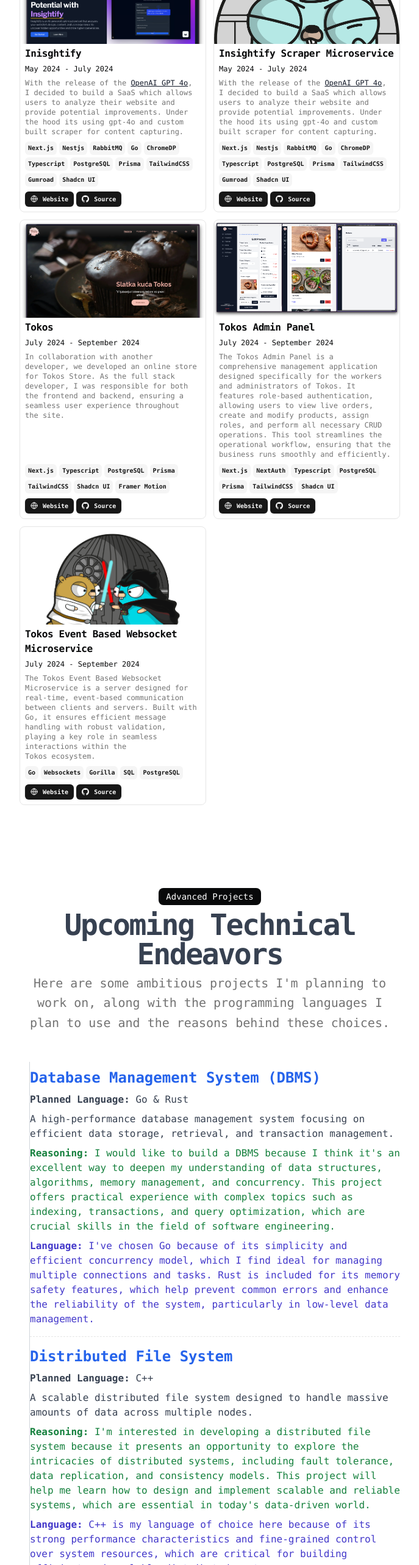
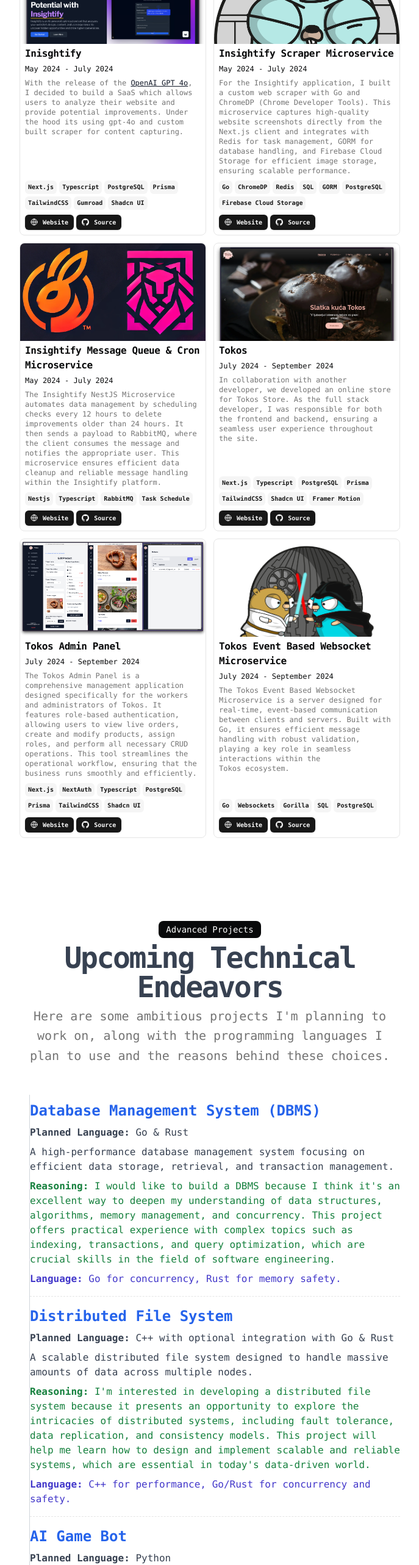
Before and after one commit to b0kic4/bok1c4-portfolio, a Next.js app: page / in a window 1280 px wide. Shown: the part 2480-5046 px from the top of the page at 61% size, without its empty margins (296-983 px from the left). Built offline with nearby package versions, Linux system fonts and the light colour scheme.

Commit message:
update: projects, tehcnical endeavors, images

```diff
--- a/src/data/resume.tsx
+++ b/src/data/resume.tsx
@@ -196,10 +196,6 @@
         "With the release of the [OpenAI GPT 4o](https://openai.com/index/hello-gpt-4o/), I decided to build a SaaS which allows users to analyze their website and provide potential improvements. Under the hood its using gpt-4o and custom built scraper for content capturing.",
       technologies: [
         "Next.js",
-        "Nestjs",
-        "RabbitMQ",
-        "Go",
-        "ChromeDP",
         "Typescript",
         "PostgreSQL",
         "Prisma",
@@ -240,19 +236,15 @@
       dates: "May 2024 - July 2024",
       active: true,
       description:
-        "With the release of the [OpenAI GPT 4o](https://openai.com/index/hello-gpt-4o/), I decided to build a SaaS which allows users to analyze their website and provide potential improvements. Under the hood its using gpt-4o and custom built scraper for content capturing.",
+        "For the Insightify application, I built a custom web scraper with Go and ChromeDP (Chrome Developer Tools). This microservice captures high-quality website screenshots directly from the Next.js client and integrates with Redis for task management, GORM for database handling, and Firebase Cloud Storage for efficient image storage, ensuring scalable performance.",
       technologies: [
-        "Next.js",
-        "Nestjs",
-        "RabbitMQ",
         "Go",
         "ChromeDP",
-        "Typescript",
+        "Redis",
+        "SQL",
+        "GORM",
         "PostgreSQL",
-        "Prisma",
-        "TailwindCSS",
-        "Gumroad",
-        "Shadcn UI",
+        "Firebase Cloud Storage",
         // "Magic UI",
       ],
       links: [
@@ -278,6 +270,46 @@
         // },
       ],
       image: "/projects/insightify-scraper.png",
+      video: "",
+      // "https://pub-83c5db439b40468498f97946200806f7.r2.dev/chat-collect.mp4",
+    },
+    {
+      title: "Insightify Message Queue & Cron Microservice",
+      href: "https://github.com/b0kic4/insightify-nestjs-cron-jobs",
+      dates: "May 2024 - July 2024",
+      active: true,
+      description:
+        "The Insightify NestJS Microservice automates data management by scheduling checks every 12 hours to delete improvements older than 24 hours. It then sends a payload to RabbitMQ, where the client consumes the message and notifies the appropriate user. This microservice ensures efficient data cleanup and reliable message handling within the Insightify platform.",
+      technologies: [
+        "Nestjs",
+        "Typescript",
+        "RabbitMQ",
+        "Task Schedule",
+        // "Magic UI",
+      ],
+      links: [
+        {
+          type: "Website",
+          href: "https://github.com/b0kic4/insightify-nestjs-cron-jobs",
+          icon: <Icons.globe className="size-3" />,
+        },
+        {
+          type: "Source",
+          href: "https://github.com/b0kic4/insightify-nestjs-cron-jobs",
+          icon: <Icons.github className="size-3" />,
+        },
+        // {
+        //   type: "Source",
+        //   href: "https://github.com/b0kic4/insightify-nestjs-cron-jobs",
+        //   icon: <Icons.github className="size-3" />,
+        // },
+        // {
+        //   type: "Source",
+        //   href: "https://github.com/b0kic4/Insightify-chromedp-scraper",
+        //   icon: <Icons.github className="size-3" />,
+        // },
+      ],
+      image: "/projects/nestjs-rabbitmq2.png",
       video: "",
       // "https://pub-83c5db439b40468498f97946200806f7.r2.dev/chat-collect.mp4",
     },
@@ -502,18 +534,17 @@
         "A high-performance database management system focusing on efficient data storage, retrieval, and transaction management.",
       reason:
         "I would like to build a DBMS because I think it's an excellent way to deepen my understanding of data structures, algorithms, memory management, and concurrency. This project offers practical experience with complex topics such as indexing, transactions, and query optimization, which are crucial skills in the field of software engineering.",
-      languageReason:
-        "I've chosen Go because of its simplicity and efficient concurrency model, which I find ideal for managing multiple connections and tasks. Rust is included for its memory safety features, which help prevent common errors and enhance the reliability of the system, particularly in low-level data management.",
+      languageReason: "Go for concurrency, Rust for memory safety.",
     },
     {
       title: "Distributed File System",
-      language: "C++",
+      language: "C++ with optional integration with Go & Rust",
       description:
         "A scalable distributed file system designed to handle massive amounts of data across multiple nodes.",
       reason:
         "I'm interested in developing a distributed file system because it presents an opportunity to explore the intricacies of distributed systems, including fault tolerance, data replication, and consistency models. This project will help me learn how to design and implement scalable and reliable systems, which are essential in today's data-driven world.",
       languageReason:
-        "C++ is my language of choice here because of its strong performance characteristics and fine-grained control over system resources, which are critical for building efficient and scalable distributed systems.",
+        "C++ for performance, Go/Rust for concurrency and safety.",
     },
     {
       title: "AI Game Bot",
@@ -522,18 +553,16 @@
         "An AI-powered game bot capable of playing and strategizing in complex games.",
       reason:
         "Creating an AI game bot is appealing to me because it combines my interest in artificial intelligence with a fun and interactive challenge. This project allows me to delve into AI concepts such as reinforcement learning, decision-making algorithms, and model training, all while applying these theories to real-world scenarios like gaming.",
-      languageReason:
-        "Python is the perfect tool for this project due to its extensive libraries for AI and machine learning, which facilitate quick development and experimentation with different algorithms.",
+      languageReason: "Python for its AI and ML libraries.",
     },
     {
       title: "Network Protocol Analyzer",
-      language: "Rust & C++",
+      language: "Go & Rust",
       description:
         "A tool for capturing, analyzing, and visualizing network traffic to diagnose and troubleshoot network issues.",
       reason:
         "I want to build a network protocol analyzer to enhance my understanding of network protocols, data packet structures, and cybersecurity. This project will give me hands-on experience in building low-level, high-performance software, and it's a great way to learn about the critical aspects of network security and data integrity.",
-      languageReason:
-        "I chose Rust for its memory safety and concurrency advantages, which are crucial for handling complex network operations safely. C++ complements this by offering deep system-level access, necessary for detailed packet inspection and efficient data processing.",
+      languageReason: "Go for concurrency, Rust for safety and performance.",
     },
     {
       title: "Voice Assistant / Speech Recognition System",
@@ -542,8 +571,7 @@
         "A system for recognizing and responding to voice commands using natural language processing and machine learning.",
       reason:
         "Developing a voice assistant or speech recognition system fascinates me because it involves cutting-edge technologies in natural language processing and human-computer interaction. This project is a fantastic opportunity to explore how machines understand and respond to human speech, and to learn about the underlying technologies that power voice interfaces.",
-      languageReason:
-        "Python is chosen for its robust NLP and machine learning libraries, making it suitable for processing and analyzing speech data. C++ is included for optimizing performance-critical components, such as real-time audio processing.",
+      languageReason: "Python for NLP/ML, C++ for performance.",
     },
   ],
   books: [
```
Also changed, not shown: public/projects/nestjs-rabbitmq.png (added), public/projects/nestjs-rabbitmq2.png (added).
